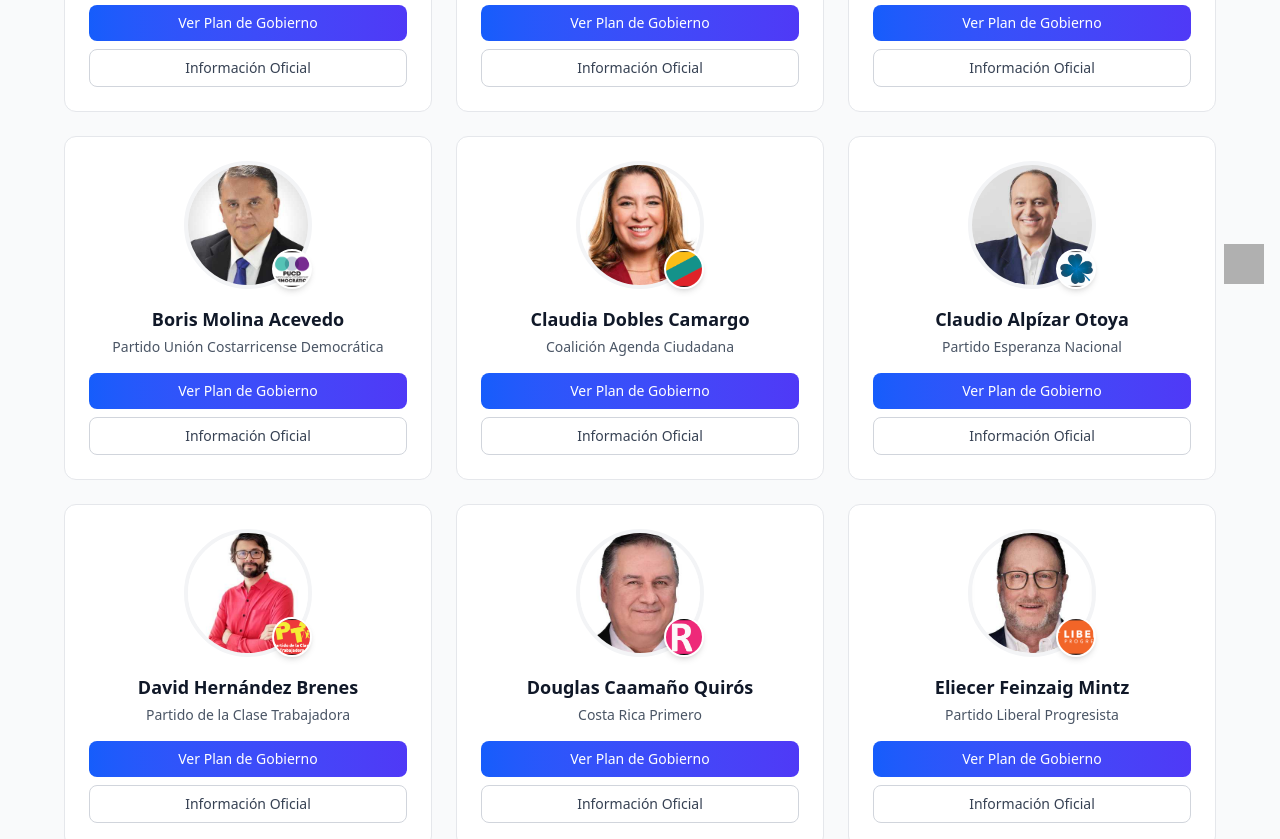
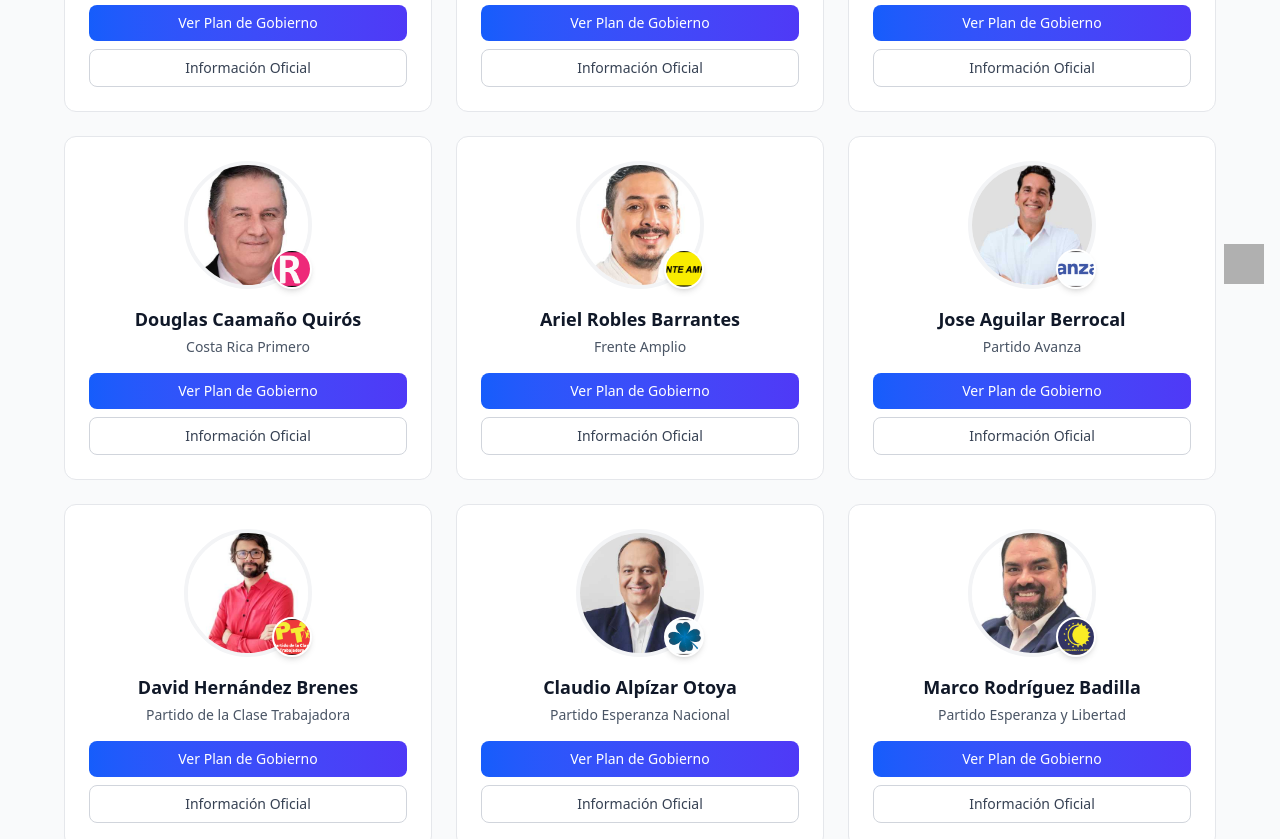
Before and after one commit to Davidrl1000/voter-ai-match, a Next.js app: page /candidates in a window 1280 px wide. Shown: the part 500-1339 px from the top of the page. Built offline with nearby package versions, Linux system fonts and the light colour scheme; grey boxes are pictures that could not be loaded.

Commit message:
Fixed PR comments

```diff
--- a/app/candidates/page.tsx
+++ b/app/candidates/page.tsx
@@ -1,5 +1,6 @@
 'use client';
 
+import { useMemo } from 'react';
 import Image from 'next/image';
 import Header from '@/components/Header';
 import { getPhotoPath, getLogoPath } from '@/lib/candidate-assets';
@@ -13,12 +14,14 @@ interface Candidate {
 }
 
 export default function CandidatesPage() {
-  const candidates: Candidate[] = candidatesData.map((c) => ({
-    name: c.name,
-    party: c.politicalParty,
-    plan: c.plan,
-    site: c.site,
-  })).sort((a, b) => a.name.localeCompare(b.name));
+  const candidates: Candidate[] = useMemo(() => {
+    return candidatesData.map((c) => ({
+      name: c.name,
+      party: c.politicalParty,
+      plan: c.plan,
+      site: c.site,
+    })).sort((a, b) => a.party.localeCompare(b.party));
+  }, []);
 
   return (
     <>
```
